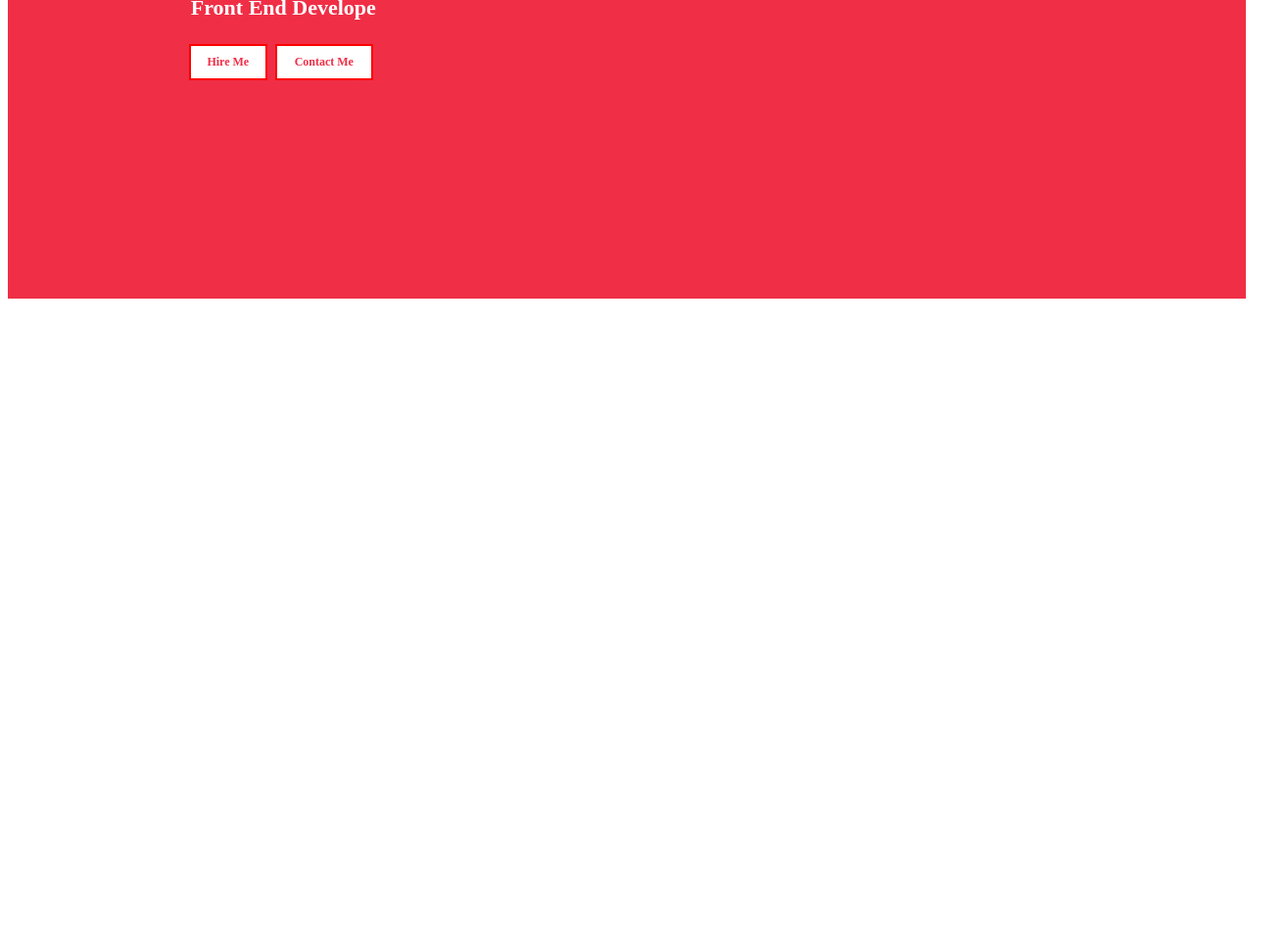
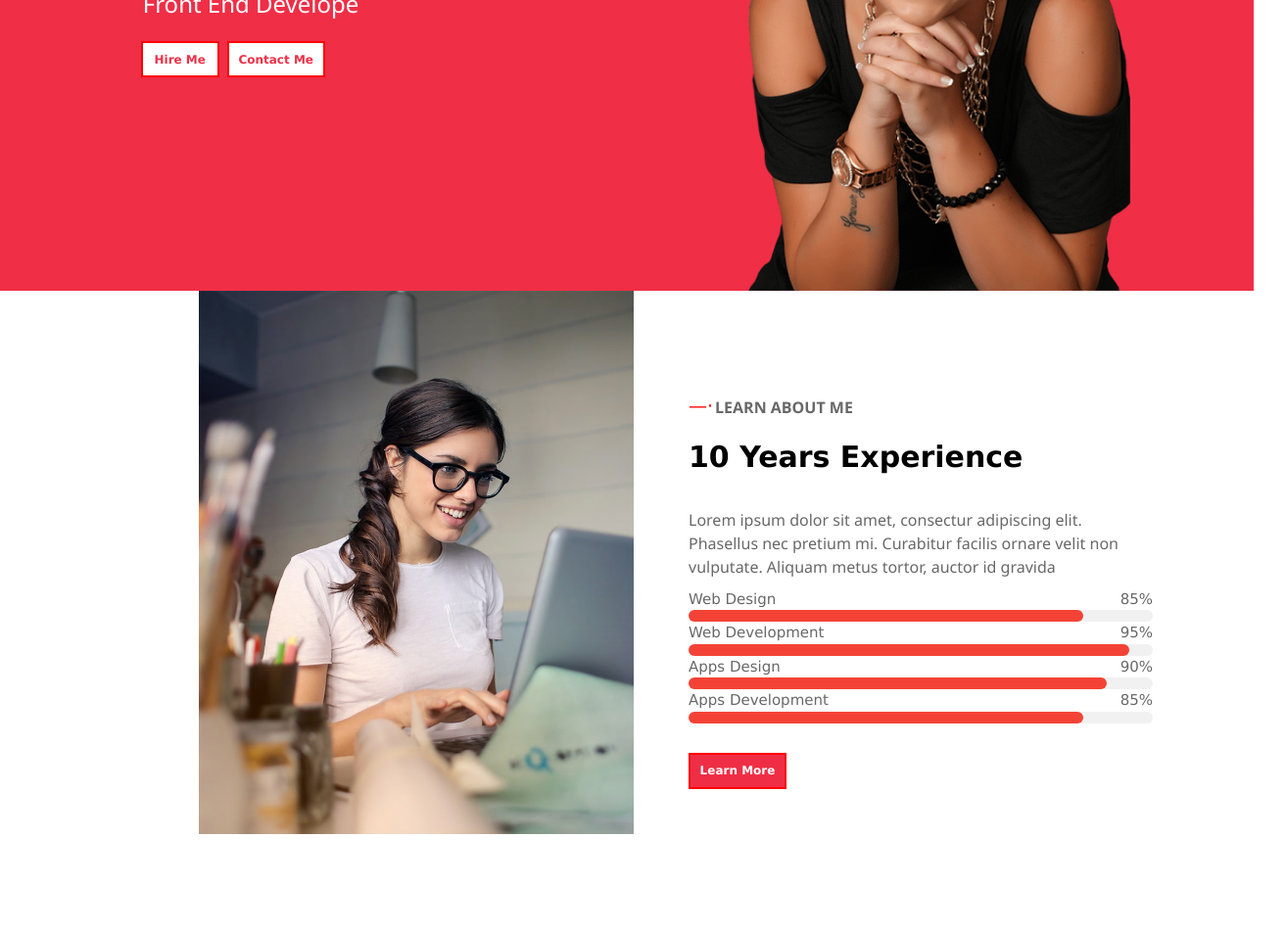
Before and after one commit to adunan2/Training, a plain HTML site: page full-template/index.html in a window 1280 px wide. Shown: the part 423-1375 px from the top of the page at 98% size, 1313 px wide, since content can reach past the window. Before the commit the page ends 800 px from the top, so only its background shows below. Drawn offline with nearby package versions, Linux system fonts and the light colour scheme.

Commit message:
Full template - part 2

```diff
--- a/full-template/css/style.css
+++ b/full-template/css/style.css
@@ -1,16 +1,18 @@
 *{
     box-sizing: border-box;
 }
+body{
+    font-family: 'Montserrat';
+}
 .full{
     background: linear-gradient(rgba(239, 35, 60, .95), rgba(239, 35, 60, .95));
-    font-family: 'Montserrat';
+
     display: flex;
     width: 100%;
     height: 720px;
     padding-right: 100px;
     justify-content: center;
-  align-items: center;
-
+    align-items: center;
 }
 .container{
     height: 600px;
@@ -19,34 +21,50 @@
     padding: 110px;
     padding-left: 100px;
     flex-direction: column;
-    color: white;
     padding-top: 0px;
-
-
 }
 a{
     color: black;
 }
+.section1{
+    color: white;
+    display: flex;
+    padding-right: 180px;
+}
+.new{
+    margin-top: 18px;
+    font-size: 14px;
+}
 h1{
     margin-top: 0px;
     margin-bottom: 10px;
-    font-size: 40px;
+    font-size: 400px;
+    color: white;
+    display: flex;
 }
 h2{
     margin-top: 0px;
     font-size: 40px;
+    color: white;
 }
 h3{
     font-size: 22px;
     margin-top: 0px;
     margin-bottom: 0px;
+    color: white;
 }
 h4{
     margin-bottom: 10px;
     font-size: 20px;
-
-}span{
+    color: white;
+}
+h5{
+    color: black;
+    font-size: 20%;
+}
+span{
     margin-right: 5px;
+    color: white;
 }
 .higher{
     display: flex;
@@ -55,19 +73,10 @@ h4{
     margin-bottom: 20px;
     justify-content: space-between;
 }
-.new{
-    margin-top: 18px;
-    font-size: 14px;
-}
-.section1{
-    color: white;
-    display: flex;
-    padding-right: 180px;
-}
 .higher2{
     display: flex;
     margin-right: 30px;
-    margin-top: 50px;
+    margin-top: 70px;
 }
 .higher2-1{
   width: 80px;
@@ -108,9 +117,132 @@ h4{
     margin-right: 40px;
     margin-top: 140px;
 }
-img{
+.img1{
     display: flex;
-    width: 350px;
-    height: 538px;
-    margin-right: 20px;
+    width: 300px;
+    height: 555px;
+
 }
+.img2{
+    display: flex;
+    width: 200px;
+    height: 555px;
+    margin-right: 250px;
+    margin-left: 100px;
+}
+.box3{
+    display: flex;
+    margin-top: 0px;
+    margin-bottom: 100px;
+    flex-direction: row;
+    justify-content: center;
+    align-items: center;
+}
+.section2{
+    display: flex;
+    width: 480px;
+    height: 541px;
+    margin-left: 130px;
+}
+.section3{
+    width: 610px;
+    height: 20px;
+    margin-top: 50px;
+    font-size: 19px;
+    display: flex;
+}
+h6{
+    color: rgb(105, 104, 104);
+    margin-top: 2px;
+}
+p{
+    font-size: 30px;
+    color: black;
+}
+.section5{
+    width: 100px;
+    height: 37px;
+    margin-top: 10px;
+    background-color:  rgba(239, 35, 60, .95);
+    border: 2px solid red;
+    color: white;
+    justify-content: center;
+    align-items: center;
+    font-size: 12px;
+}
+.bar1{
+    justify-content: space-between;
+    display: flex;
+    color: rgb(105, 104, 104);
+}
+.progress-bar1{
+    background-color: rgba(239, 35, 60, .95);
+    border-radius: 30px;
+    padding: 5px;
+    width: 85%;
+    margin: 3px;
+    display: inline-block;
+}
+.progress-bar1-1{
+    background-color: darkgray;
+    border-radius: 30px;
+    padding: 5px;
+    width: 100%;
+    margin: 3px;
+    box-shadow: 0 1px 5px #000 inset, 0 1px 0 #444;
+}
+.progress-bar2{
+    background-color: rgba(239, 35, 60, .95);
+    border-radius: 30px;
+    padding: 5px;
+    width: 95%;
+    margin: 3px;
+}
+.progress-bar3{
+    background-color: rgba(239, 35, 60, .95);
+    border-radius: 30px;
+    padding: 5px;
+    width: 90%;
+    margin: 3px;
+}
+.progress-bar4{
+    background-color: rgba(239, 35, 60, .95);
+    border-radius: 30px;
+    padding: 5px;
+    width: 85%;
+    margin: 3px;
+}
+.w3-container{
+    width: 85%;
+    padding: 5px;
+    height: 12px;
+}
+.w3-container-1{
+    width: 95%;
+    padding: 5px;
+    height: 12px;
+}
+.w3-container-2{
+    width: 90%;
+    padding: 5px;
+    height: 12px;
+}
+.section5{
+    display: flex;
+    justify-content: center;
+    align-items: center;
+    margin-top: 30px;
+}
+.section3-1{
+    display: flex;
+    color: red;
+    margin-top: 6px;
+}
+.section3-2{
+    display: flex;
+    margin-left: 2px;
+}
+.total{
+    width: 474px;
+    margin-left: 50px;
+}
--- a/full-template/index.html
+++ b/full-template/index.html
@@ -6,6 +6,7 @@
         <meta name="viewport" content="width=device-width, initial-scale=1.0">
         <title>Full Template</title>
         <link rel="stylesheet" href="css/style.css">
+        <link rel="stylesheet" href="https://www.w3schools.com/w3css/4/w3.css">
     </head>
     <body>
         <section class="full">
@@ -15,7 +16,7 @@
                         <h2>Developer</h2>
                     </section>
                     <div class="new">
-                        <span><a><b>Home</b></a></span>
+                        <b><a>Home</a></b>
                         <span><b>About</b></span>
                         <span><b>Service</b></span>
                         <span><b>Experience</b></span>
@@ -43,8 +44,62 @@
                             </section>
                         </div>
                     </div>
+                    <div class="img1">
+                        <img src="../full-template/images/hero.png" alt="hero">
+                    </div>
+                </div>
+            </div>
+        </section>
+        <section class="box3">
+            <div>
+                <div class="img2">
+                   <img src="../full-template/images/about.jpg" alt="about">
+                </div>
+            </div>
+            <div class="total">
+                <div class="section3">
+                    <div class="section3-1">
+                        <div>&#8212;&middot;</div>
+                    </div>
+                    <div class="section3-2">
+                        <h6><b>LEARN ABOUT ME</b></h6>
+                    </div>
+                </div>
+                <div><p><b>10 Years Experience</b></p></div>
+                <div><h6>Lorem ipsum dolor sit amet, consectur adipiscing elit. Phasellus nec pretium mi. Curabitur facilis ornare velit non vulputate. Aliquam metus tortor, auctor id gravida</h6></div>
+                <div class="section4">
+                    <div class="bar1">
+                        <div>Web Design</div>
+                        <div>85%</div>
+                    </div>
                     <div>
-                        <img src="../Full Template/images/hero.png" alt="hero">
+                        <div class="w3-light-grey w3-round-xlarge">
+                            <div class="w3-container w3-red w3-round-xlarge"></div>
+                        </div>
+                        <div class="bar1">
+                            <div>Web Development</div>
+                            <div>95%</div>
+                        </div>
+                        <div class="w3-light-grey w3-round-xlarge">
+                            <div class="w3-container-1 w3-red w3-round-xlarge"></div>
+                        </div>
+                        <div class="bar1">
+                            <div>Apps Design</div>
+                            <div>90%</div>
+                        </div>
+                        <div class="w3-light-grey w3-round-xlarge">
+                            <div class="w3-container-2 w3-red w3-round-xlarge"></div>
+                        </div>
+                        <div class="bar1">
+                            <div>Apps Development</div>
+                            <div>85%</div>
+                        </div>
+                        <div class="w3-light-grey w3-round-xlarge">
+                            <div class="w3-container w3-red w3-round-xlarge"></div>
+                        </div>
+                    </div>
+                    <div class="section5">
+                        <div><b>Learn More</b></div>
                     </div>
                 </div>
             </div>
```
